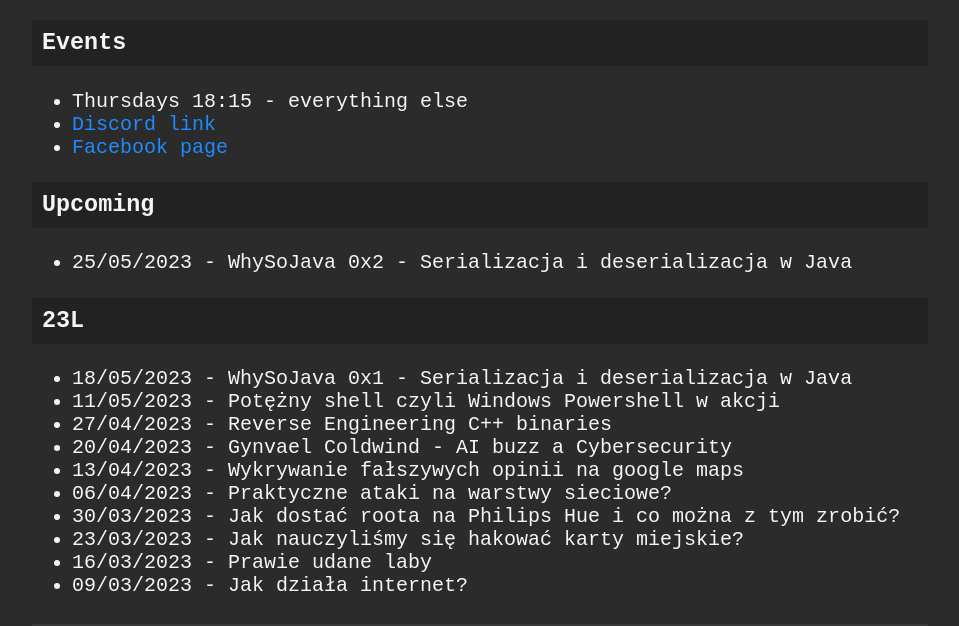
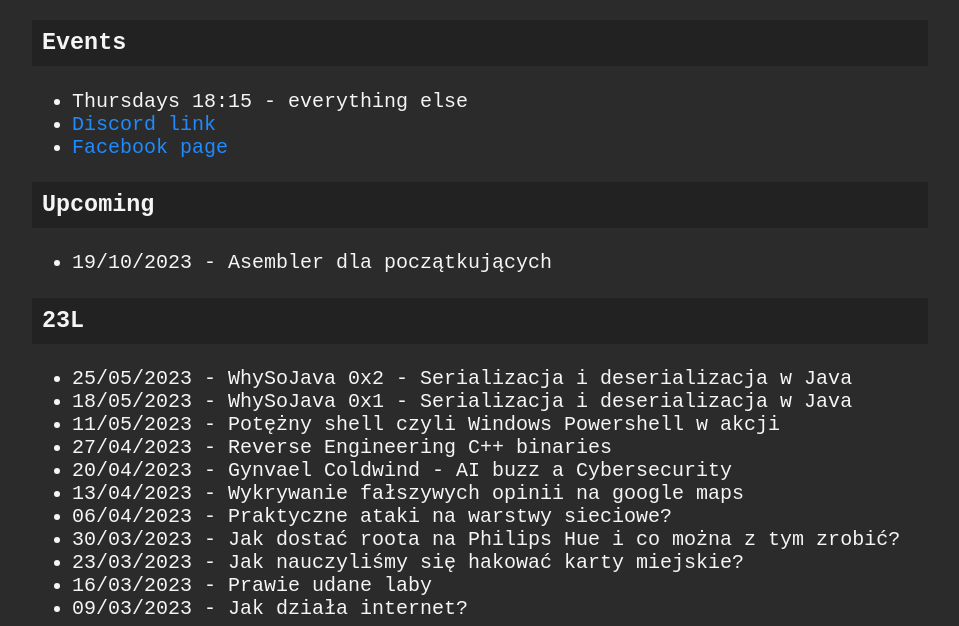
Before and after one commit to KNCyber/kncyber.pl, an Eleventy site: page index.md in a window 1280 px wide. Shown: the part 174-800 px from the top of the page, without its empty margins (160-1119 px from the left). Built offline with nearby package versions, Linux system fonts and the light colour scheme; Eleventy itself is replaced by a stand-in of ours; files that its build step writes are made by us from their sources.

Commit message:
Update events (#9)

```diff
--- a/index.md
+++ b/index.md
@@ -9,10 +9,11 @@ layout: "layouts/post.njk"
 
 ### Upcoming
 
-- 25/05/2023 - WhySoJava 0x2 - Serializacja i deserializacja w Java
+- 19/10/2023 - Asembler dla początkujących
 
 ### 23L
 
+- 25/05/2023 - WhySoJava 0x2 - Serializacja i deserializacja w Java
 - 18/05/2023 - WhySoJava 0x1 - Serializacja i deserializacja w Java
 - 11/05/2023 - Potężny shell czyli Windows Powershell w akcji
 - 27/04/2023 - Reverse Engineering C++ binaries
```
